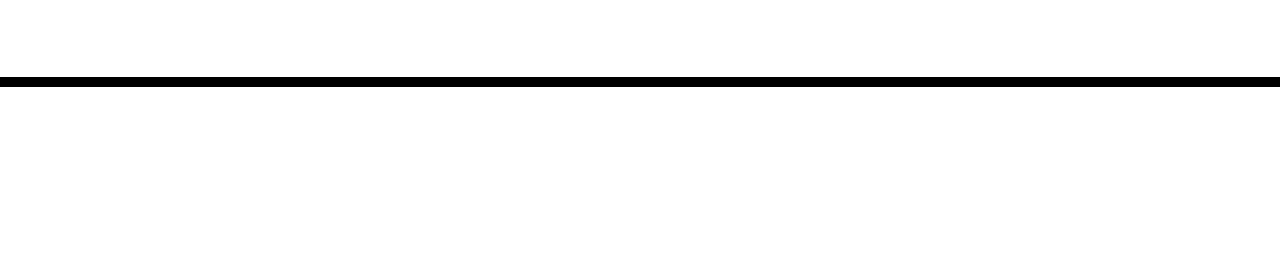
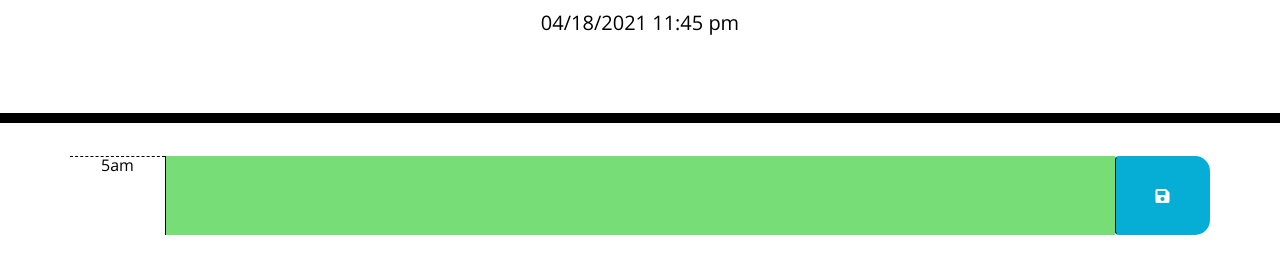
Before and after one commit to SirUbu/work-day-scheduler, a plain HTML site: page index.html in a window 1280 px wide. Shown: the part 181-454 px from the top of the page. Drawn offline with nearby package versions, Linux system fonts and the light colour scheme.

Commit message:
Push for different system pull.

```diff
--- /dev/null
+++ b/assets/js/script.js
@@ -0,0 +1,2 @@
+// add current day and time to DOM
+$("#currentDay").text(moment().format("MM/DD/YYYY h:mm a"));
--- a/index.html
+++ b/index.html
@@ -30,9 +30,15 @@
     </header>
     <div class="container">
       <!-- Timeblocks go here -->
+      <div class="row time-block">
+        <div class="hour col-1">5am</div>
+        <textarea class="col-10 future"></textarea>
+        <button class="btn saveBtn col-1"><i class="fas fa-save"></i></button>
+      </div>
     </div>
 
     <script src="https://code.jquery.com/jquery-3.4.1.min.js"></script>
     <script src="https://cdnjs.cloudflare.com/ajax/libs/moment.js/2.24.0/moment.min.js"></script>
+    <script src="./assets/js/script.js"></script>
   </body>
 </html>
```
